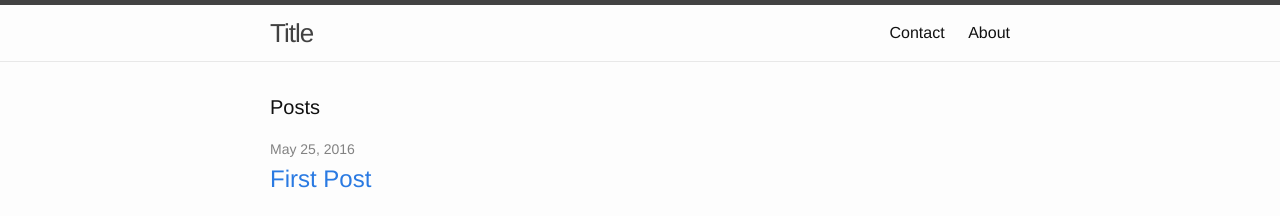
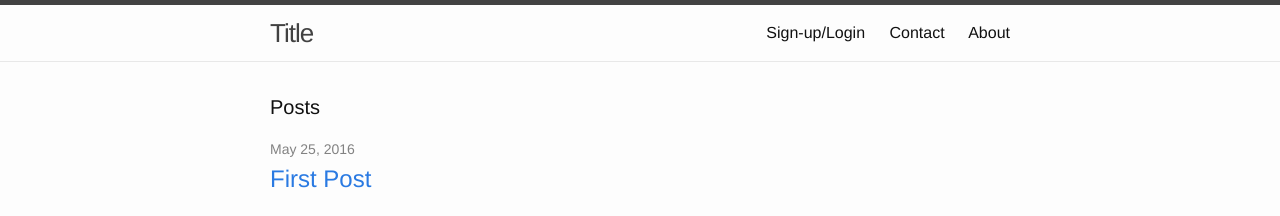
Before and after one commit to slothgamez/fireplex.github.io, a Jekyll site: the page built from index.html, in a window 1280 px wide. Shown: the top 216 px of the page. Built offline with Jekyll 4.4.1, drawn with Linux system fonts in a browser that asks for light colours; comment, search, counter and statistics services are not loaded.

Commit message:
Update header.html

```diff
--- a/_includes/header.html
+++ b/_includes/header.html
@@ -16,6 +16,7 @@
       <div class="trigger">
         {% for my_page in site.pages %}
           {% if my_page.title %}
+          <a class="page-link" href="http://fireplex.github.io/firebasee/auth/email.html">Sign-up/Login</a>
           <a class="page-link" href="http://fireplex.github.io/contact">Contact</a>
           <a class="page-link" href="{{ my_page.url | prepend: site.baseurl }}">{{ my_page.title }}</a>
           {% endif %}
```
